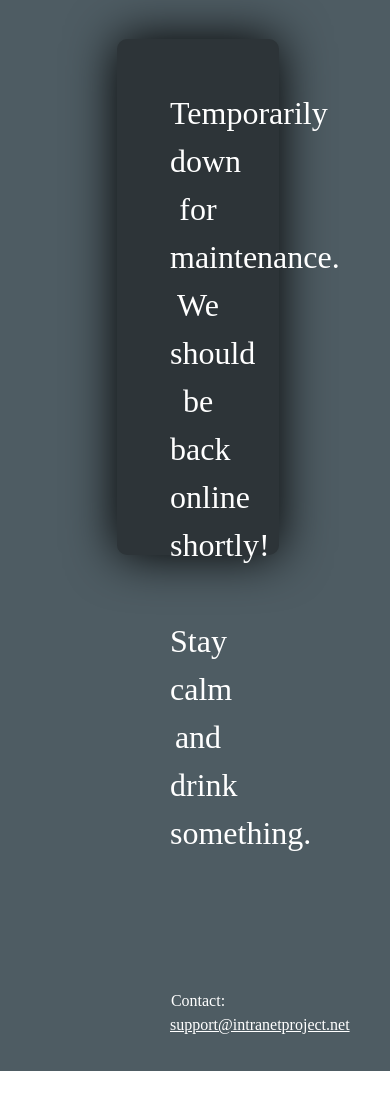
After one commit to IntranetProject/intranet_status, a PHP site: page /maintenance.php in a window 390 px wide. The commit adds this page. Shown: the top 1110 px of the page. Run offline with PHP 8.4, Linux system fonts and the light colour scheme.

Commit message:
work on mobile opti

```diff
--- /dev/null
+++ b/css/maintenance.css
@@ -0,0 +1,44 @@
+@import url('https://fonts.googleapis.com/css?family=Roboto');
+html,
+body {
+    font-family: 'Roboto', sans-serif;
+    height: 100%;
+    width: 100%;
+    margin: 0;
+    overflow-y: hidden;
+    color: white !important;
+}
+
+.container {
+    height: 90%;
+    width: 100%;
+    background-color: #4E5C63;
+    padding-top: 10%;
+    margin: 0;
+}
+
+.subcontainer {
+    text-align: center;
+    width: 40% !important;
+    height: 50%;
+    margin-left: 30%;
+    background-color: #2D3438;
+    padding-left: 3px;
+    padding-right: 3px;
+    box-shadow: 0px 0px 50px 0px black;
+    border-radius: 10px;
+}
+
+p {
+    font-size: 2em !important;
+    padding: 50px !important;
+    line-height: 150% !important;
+}
+
+a {
+    color: white;
+}
+
+.contact {
+    font-size: 1em !important;
+}
--- /dev/null
+++ b/maintenance.php
@@ -0,0 +1,25 @@
+<?php
+session_start();
+
+?>
+<!doctype html>
+<html>
+
+<head>
+    <title></title>
+    <meta charset="UTF-8">
+    <meta name="viewport" content="initial-scale=1.0">
+    <link type="text/css" rel="stylesheet" href="css/maintenance.css">
+    <link type="text/css" rel="stylesheet" href="css/reset.css">
+</head>
+
+<body>
+    <div class="container">
+        <div class="subcontainer">
+            <p>Temporarily down for maintenance. We should be back online shortly! <br><br> Stay calm and drink something. </p><br><br>
+            <p class="contact">Contact: <a href="mailto:support@intranetproject.net">support@intranetproject.net</a></p>
+        </div>
+    </div>
+</body>
+
+</html>
```
Also changed, not shown: css/style.css (+15 -0 lines).
